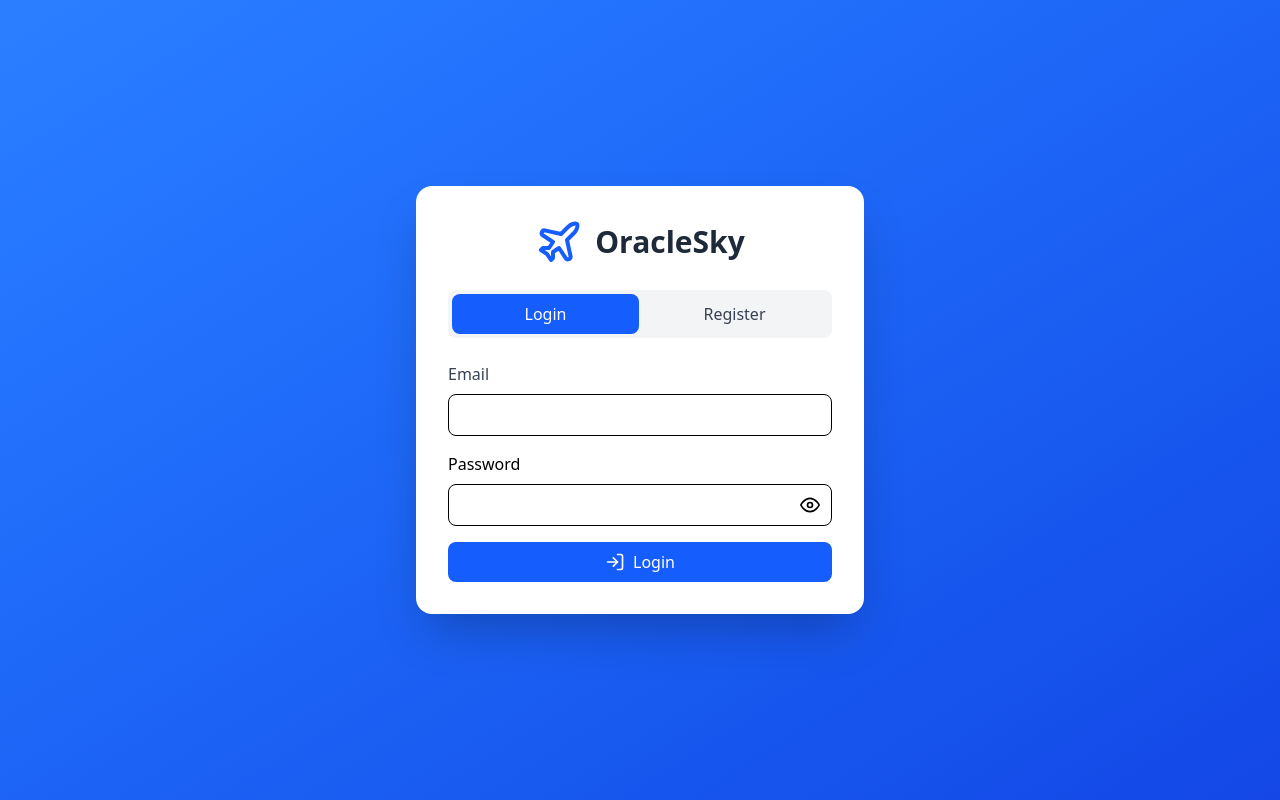
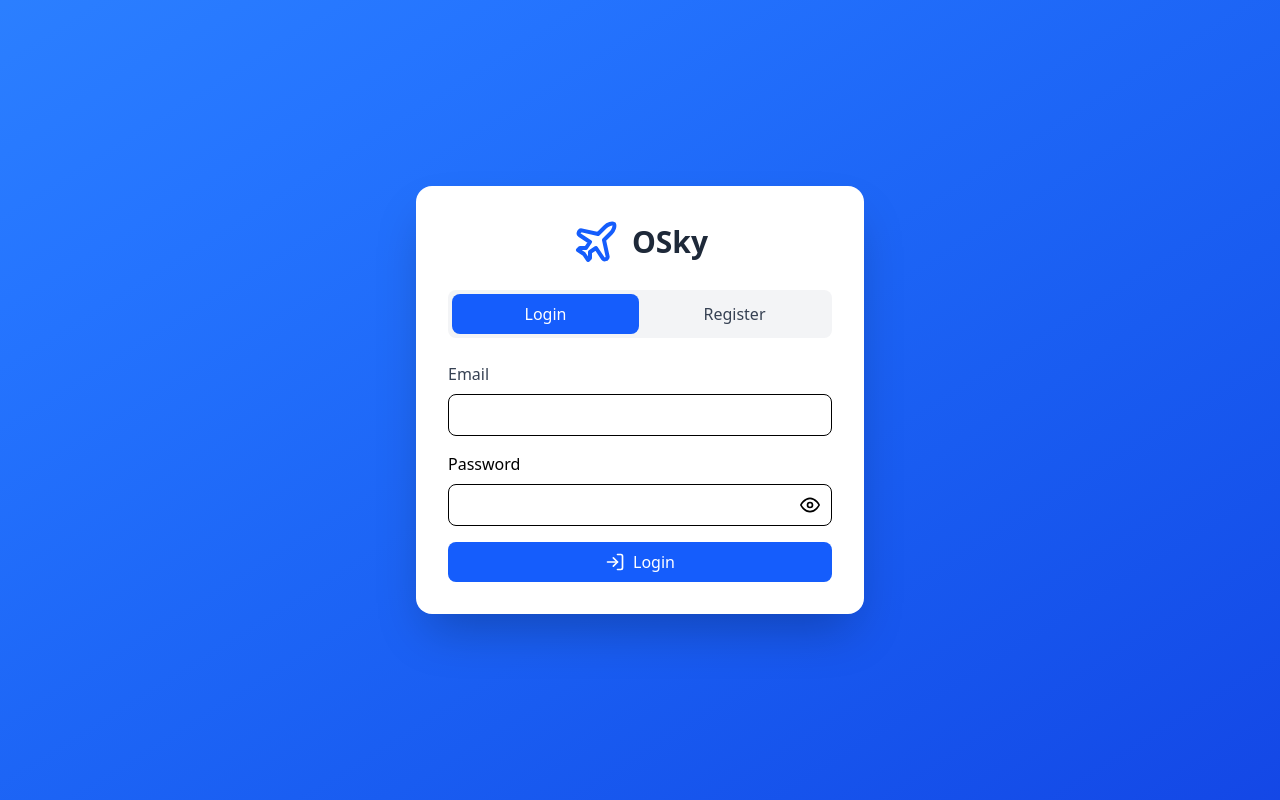
Before and after one commit to Riansyah08/Oracle-Plane-Ticket, a React (Vite) app: page / in a window 1280 px wide. Built offline with nearby package versions, Linux system fonts and the light colour scheme.

Commit message:
change the name logo

```diff
--- a/src/components/HomePage.jsx
+++ b/src/components/HomePage.jsx
@@ -17,7 +17,7 @@ function HomePage({ user, onNavigate }) {
     <div className="max-w-7xl mx-auto">
       <div className="bg-white rounded-xl shadow-lg p-18 mb-10">
         <div className="flex items-center mb-4">
-          <h2 className="ml-auto text-lg font-semibold">OracleSky Membership Account Detail</h2>
+          <h2 className="ml-auto text-lg font-semibold">OSky Membership Account Detail</h2>
         </div>
         <div className="flex items-center mb-4">
           <User className="w-10 h-10 text-blue-600 mr-3" />
--- a/src/components/LoginPage.jsx
+++ b/src/components/LoginPage.jsx
@@ -63,7 +63,7 @@ function LoginPage({ onLogin }) {
 
         <div className="flex items-center justify-center mb-6">
           <Plane className="w-12 h-12 text-blue-600 mr-3" />
-          <h1 className="text-3xl font-bold text-gray-800">OracleSky</h1>
+          <h1 className="text-3xl font-bold text-gray-800">OSky</h1>
         </div>
 
         <div className="flex mb-6 gap-0.5 bg-gray-100 rounded-lg p-1">
--- a/src/components/Navbar.jsx
+++ b/src/components/Navbar.jsx
@@ -25,7 +25,7 @@ function Navbar({ onNavigate, onLogout }) {
           onClick={() => onNavigate('home')}
         >
           <Plane className="w-8 h-8 mr-2" />
-          <span className="text-2xl font-bold">OracleSky</span>
+          <span className="text-2xl font-bold">OSky</span>
         </div>
 
         {/* Desktop menu */}
```
